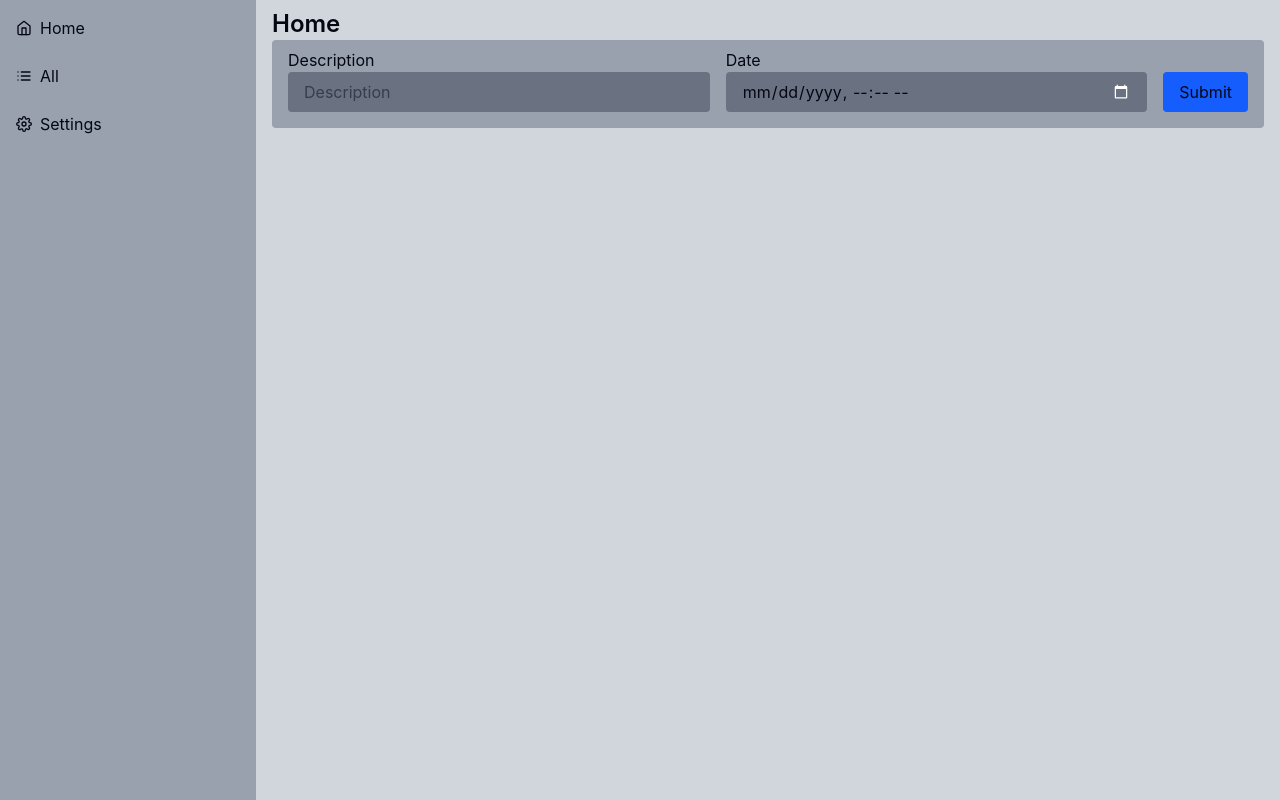
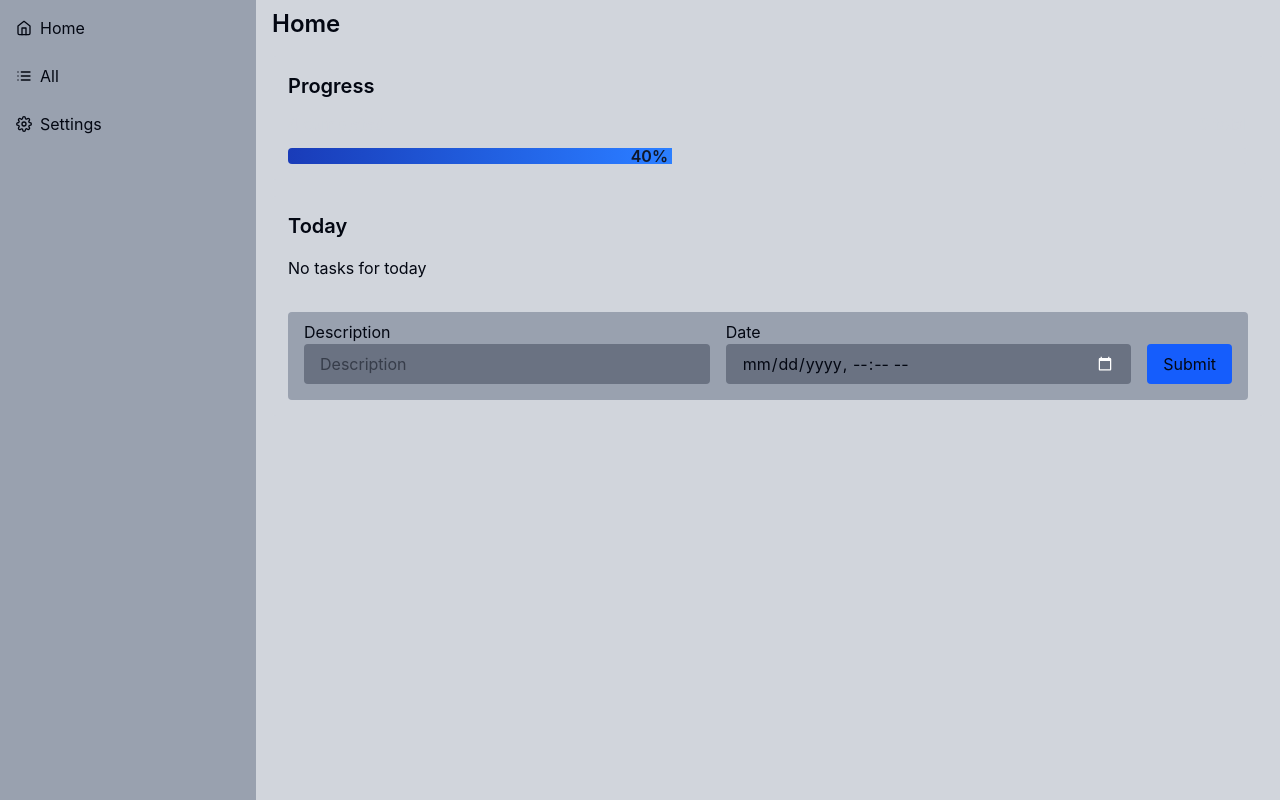
Before and after one commit to aaneleh/todo-app-ai, a React (Vite) app: page / in a window 1280 px wide. Built offline with nearby package versions, Linux system fonts and the light colour scheme.

Commit message:
feat: home cards and task update

```diff
--- /dev/null
+++ b/src/components/ProgressBar/index.tsx
@@ -0,0 +1,20 @@
+import './styles.css';
+
+const ProgressBar: React.FC<{ total: number, completed: number }> = ( { total, completed } ) => {
+
+  return (
+    <div id="progress-bar">
+      <div className="progress-bar-label">
+        <p>{completed} completed</p>
+        <p>{total} total</p>
+      </div>
+      <div className="progress-bar-wrapper">
+        <div className="progress-bar-fill" style={{ width: `${Math.round((completed/total) * 100)}%` }}>
+          <p>{Math.round((completed/total) * 100)}%</p>
+        </div>
+      </div>
+    </div>
+  )
+}
+
+export default ProgressBar
--- /dev/null
+++ b/src/components/ProgressBar/styles.css
@@ -0,0 +1,20 @@
+@import "tailwindcss";
+
+#progress-bar {
+    @apply flex flex-col gap-4;
+}
+.progress-bar-label {
+    @apply w-full h-4 flex items-center justify-between text-gray-300 font-semibold;
+}
+.progress-bar-label-2 {
+    @apply w-full h-4 flex items-center justify-end gap-1 text-gray-300 font-semibold;
+}
+.progress-bar-wrapper {
+    @apply w-full h-4 bg-gray-300 rounded overflow-clip;
+}
+
+.progress-bar-fill {
+    @apply h-4 flex items-center justify-end pr-1
+        text-gray-900 font-semibold
+        bg-linear-to-r from-blue-800 to-blue-500;
+}
--- a/src/components/TaskRow/index.tsx
+++ b/src/components/TaskRow/index.tsx
@@ -1,18 +1,19 @@
 import { useState } from "react";
 import { FiTrash, FiEdit3, FiCheck } from "react-icons/fi";
 import { formatDistance } from "date-fns";
-import { enGB, pt } from "date-fns/locale";
-
+import { enGB } from "date-fns/locale";
 import { useTasks } from "../../contexts/tasksContext";
 import type { Task } from "../../@types/task"
 import './styles.css';
+import UpdateTask from "../UpdateTask";
 
 const TaskRow: React.FC<Task> = (task) => {
 
-  const { deleteTask } = useTasks() as {deleteTask};
-  const { toggleStatus } = useTasks() as {toggleStatus};
+  const { deleteTask } = useTasks() as {deleteTask: any};
+  const { toggleStatus } = useTasks() as {toggleStatus : any};
 
   const [ checkbox, setCheckbox ] = useState(task.status);
+  const [ modal, setModal ] = useState(false);
 
   const handleCheckbox = () => {
     setCheckbox(!checkbox);
@@ -26,6 +27,11 @@ const TaskRow: React.FC<Task> = (task) => {
     }
   }
 
+  const handleUpdate = (e) => {
+    e.preventDefault();
+    setModal(true);
+  }
+
   return (
     <>
         {task !== undefined &&
@@ -33,14 +39,20 @@ const TaskRow: React.FC<Task> = (task) => {
             <button className={`checkbox ${checkbox ? "checked" : "unchecked"}`} onClick={handleCheckbox}>
               <FiCheck />
             </button>
+
             <p>{task.description}</p>
             <p className="subtext">{ formatDistance(task.date, new Date(), {locale: enGB })}</p>
-            <div className="icon">
+
+            <button className="icon" onClick={(handleUpdate)} onKeyDown={(handleUpdate)} tabIndex={0}>
               <FiEdit3 />
-            </div>
+            </button>
             <button className="icon" onClick={(handleDelete)} onKeyDown={(handleDelete)} tabIndex={0}>
               <FiTrash />
             </button>
+
+            {
+              modal && <UpdateTask trigger={modal} setTrigger={setModal} id={task.id} description={task.description} date={task.date}/>
+            }
           </div>
         }
     </>
--- /dev/null
+++ b/src/components/UpdateTask/index.tsx
@@ -0,0 +1,58 @@
+import { useState } from "react";
+import { useTasks } from "../../contexts/tasksContext";
+import type { Task } from "../../@types/task";
+import './styles.css'
+
+const UpdateTask = ({trigger, setTrigger, id, description, date}) => {
+
+  const { updateTask } = useTasks() as {updateTask: any};
+
+  const [formData, setFormData] = useState({
+    description: description,
+    date: date
+  });
+
+  const handleChange = (e: { currentTarget: { id: any; value: any; }; }) => {
+    setFormData({
+      ...formData,
+      [e.currentTarget.id]: e.currentTarget.value,
+    })
+  }
+
+  const handleSubmit = (e: { preventDefault: () => void; }) => {
+    e.preventDefault()
+    updateTask({id:id, description: formData.description, date: new Date(formData.date)})
+    setFormData({
+      description: '',
+      date: ''
+    })
+    setTrigger(false)
+  }
+
+  const handleClose = (e: { preventDefault: () => void; }) => {
+    e.preventDefault();
+    setTrigger(false);
+  }
+
+  return (
+    <form onSubmit={handleSubmit} id="update-task-modal">
+      <h3>Updating Task</h3>
+      <div className="input-wrapper">
+          <label htmlFor="description">Description</label>
+          <input type="text" id="description" placeholder="Description" onChange={handleChange} value={formData.description}/>
+      </div>
+
+      <div className="input-wrapper">
+          <label htmlFor="date">Date</label>
+          <input type="datetime-local" id="date" onChange={handleChange} value={formData.date}/>
+      </div>
+
+      <div className="buttons">
+        <button onClick={handleClose} className="button grey-button">Fechar</button>
+        <input type="submit" value="Submit" onChange={handleSubmit} className="button"/>
+      </div>
+    </form>
+  )
+}
+
+export default UpdateTask
--- /dev/null
+++ b/src/components/UpdateTask/styles.css
@@ -0,0 +1,20 @@
+@import "tailwindcss";
+
+#update-task-modal {
+    @apply absolute top-1/2 left-1/2 translate-x-[-50%] translate-y-[-50%] rounded
+        p-8 flex flex-col gap-4 w-120 dark:bg-gray-900 backdrop-blur-xs;
+
+    .input-wrapper {
+        @apply flex flex-col gap-2;
+    }
+}
+
+.buttons {
+    @apply flex items-center gap-2;
+    * {
+        @apply w-full
+    }
+    .grey-button {
+        @apply dark:bg-gray-800 dark:hover:bg-gray-700;
+    }
+}
--- a/src/contexts/tasksContext/index.tsx
+++ b/src/contexts/tasksContext/index.tsx
@@ -21,7 +21,7 @@ export function TasksProvider( { children } ) {
         localStorage.setItem("nextId", JSON.stringify(nextId))
     }
 
-    /* trocar para e enviar um object dividido por diasgetTasksByDate */
+    /* trocar para e enviar um object dividido por dias -> getTasksByDate */
     const getTasks = () => {
         updateState()
         return tasks.filter(task => task.id !== undefined) || null;
--- a/src/index.css
+++ b/src/index.css
@@ -22,3 +22,10 @@ section {
     @apply h-[calc(100svh-96px)];
   }
 }
+
+h2 {
+    @apply text-2xl font-semibold;
+}
+h3 {
+    @apply text-xl font-semibold;
+}
--- a/src/pages/Home/index.tsx
+++ b/src/pages/Home/index.tsx
@@ -1,12 +1,43 @@
+import { useTasks } from "../../contexts/tasksContext";
 import NewTask from "../../components/NewTask"
+import TaskRow from "../../components/TaskRow";
+import type { Task } from "../../@types/task";
+import ProgressBar from "../../components/ProgressBar"
 import './styles.css'
 
 function Home() {
+  const { tasks } = useTasks() as {tasks: Task[]};
+
+  const d = new Date();
 
   return (
     <section id="home">
       <h2>Home</h2>
-      <NewTask/>
+
+      <div className="progress-card card">
+        <h3>Progress</h3>
+        <ProgressBar total={10} completed={4}/>
+      </div>
+
+      <div className="today-card card">
+        <h3>Today</h3>
+        {(tasks === undefined || tasks.length === 0 || tasks === null)
+          &&
+          <div>
+            <p> No tasks for today </p>
+          </div>}
+
+        <div>
+          { tasks.filter(el => el.date?.toDateString() === d.toDateString()).map((el : Task) => {
+            return <div key={el.id}>
+              <TaskRow id={el.id} status={el.status} description={el.description} date={el.date}/>
+            </div>
+          })}
+        </div>
+        <NewTask/>
+      </div>
+
+
     </section>
   )
 }
--- a/src/pages/Home/styles.css
+++ b/src/pages/Home/styles.css
@@ -1,9 +1,9 @@
 @import "tailwindcss";
 
 #home {
-    @apply h-full pt-2 p-4 flex flex-col justify-between;
+    @apply h-full pt-2 p-4 flex flex-col justify-between gap-4;
 }
 
-h2 {
-    @apply text-2xl font-semibold;
+.card {
+    @apply flex flex-col gap-4 p-4 rounded bg-gray-300 dark:bg-gray-900;
 }
```
